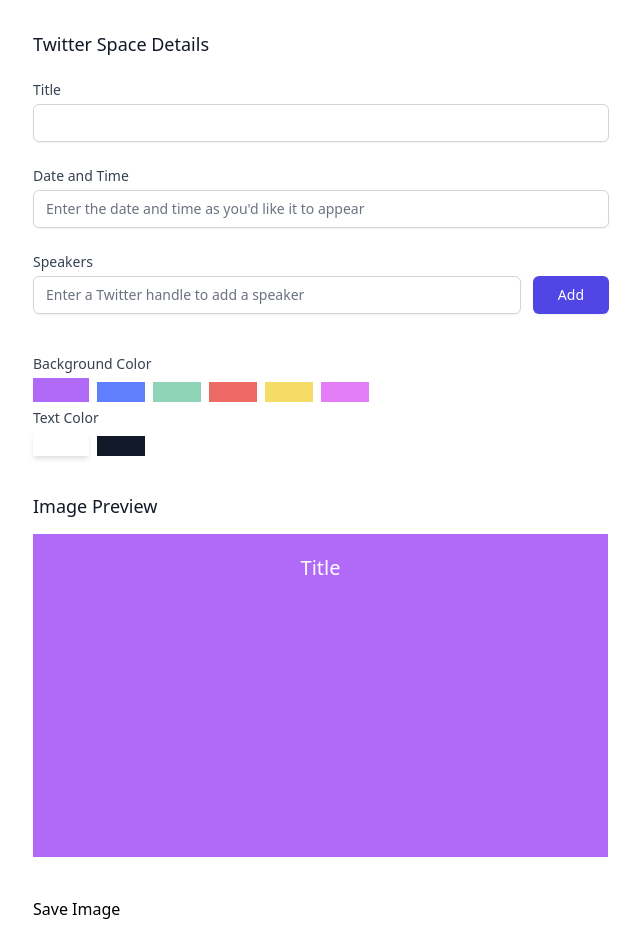
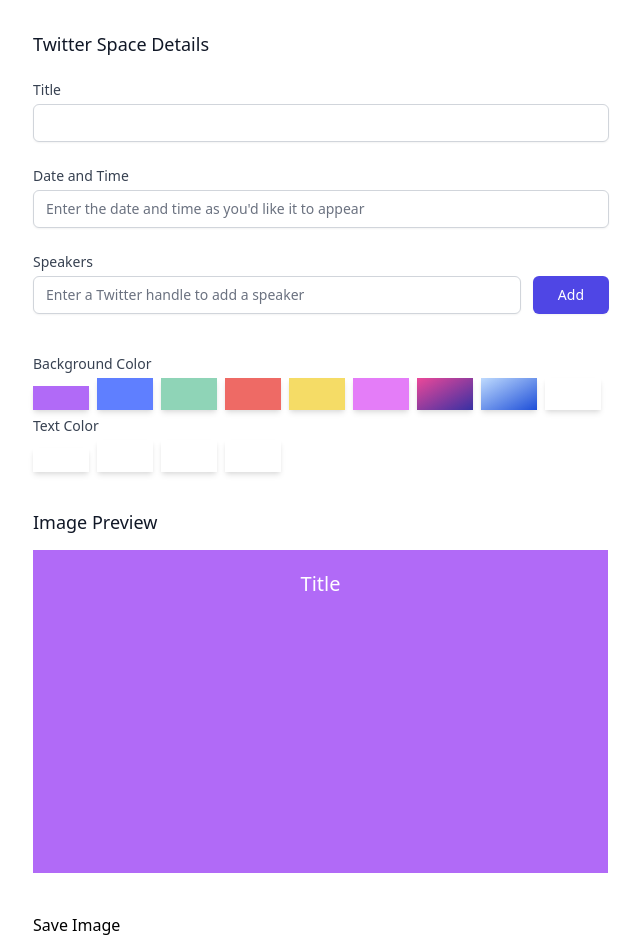
Before and after one commit to nickoelsner/spacespromo, a Next.js app: page / in a window 1280 px wide. Shown: the whole page, without its empty margins (319-959 px from the left). Built offline with nearby package versions, Linux system fonts and the light colour scheme.

Commit message:
added gradient background options, additional text color options

```diff
--- a/pages/index.js
+++ b/pages/index.js
@@ -2,6 +2,7 @@ import SpeakerSearch from '../components/SpeakerSearch'
 import { useState } from 'react'
 import Head from 'next/head'
 import * as htmlToImage from 'html-to-image'
+import { width } from 'tailwindcss/defaultTheme'
 const download = require('downloadjs')
 
 const backgroundColors = [
@@ -11,9 +12,12 @@ const backgroundColors = [
   'bg-[#EE6A65]',
   'bg-[#F5DC66]',
   'bg-[#E47DF8]',
+  'bg-gradient-to-br from-pink-500 to-indigo-800',
+  'bg-gradient-to-br from-blue-200 to-blue-700',
+  'bg-gradient-to-br from-teal-100 to-teal-400',
 ]
 
-const textColors = ['text-white', 'text-gray-900']
+const textColors = ['text-white', 'text-gray-200', 'text-gray-700', 'text-gray-900']
 
 export default function Home() {
   const [speakers, setSpeakers] = useState([])
@@ -23,10 +27,38 @@ export default function Home() {
   const [dateTime, setDateTime] = useState('')
 
   const onSaveImage = () => {
+    const style = { width: '1150px', height: '646.875px' }
+    const height = '646.875px'
+    const width = '1150px'
     htmlToImage.toPng(document.getElementById('promo-image')).then(function (dataUrl) {
-      download(dataUrl, 'my-node.png')
+      download(dataUrl, 'SpacesPromo.png')
     })
   }
+
+  const ImagePreview = ({ id }) => (
+    <div
+      id={id}
+      className={`w-[575px] h-[323.4375px] ${backgroundColor} flex flex-col justify-between items-center p-5 mb-10`}
+    >
+      <h1 className={`mb-5 text-xl font-medium text-center ${textColor}`}>{title || 'Title'}</h1>
+      <div className="flex-grow" />
+      <ul className="flex flex-wrap justify-center">
+        {speakers.map((speaker) => (
+          <li className="flex flex-col items-center mx-2 mb-3" key={speaker.name}>
+            <img
+              className="w-[4.9rem] h-[4.9rem] mx-auto rounded-full"
+              src={`https://unavatar.io/twitter/${speaker.username}`}
+              alt=""
+            />
+            <h3 className={`text-[12px] font-medium ${textColor}`}>{speaker.name}</h3>
+          </li>
+        ))}
+      </ul>
+      <div className="flex-grow" />
+      <div className="flex-grow" />
+      <p className={`text-center ${textColor}`}>{dateTime}</p>
+    </div>
+  )
 
   return (
     <div>
@@ -80,49 +112,32 @@ export default function Home() {
                 {backgroundColors.map((color, i) => (
                   <button
                     key={i}
-                    className={`w-12 h-5 mr-2 ${color} ${
+                    className={`w-14 h-8 mr-2 shadow-md ${color} ${
                       backgroundColor === color ? 'w-14 h-6' : ''
                     }`}
                     onClick={() => setBackgroundColor(color)}
                   />
                 ))}
                 <h4 className="block mb-1 text-sm font-medium text-gray-700">Text Color</h4>
-                {textColors.map((color, i) => (
-                  <button
-                    key={i}
-                    className={`w-12 h-5 mr-2 ${
-                      color === 'text-white' ? 'bg-white shadow-md' : 'bg-gray-900'
-                    } ${textColor === color ? 'w-14 h-6' : ''}`}
-                    onClick={() => setTextColor(color)}
-                  />
-                ))}
+                {textColors.map((color, i) => {
+                  const bgColor = color.replace(/text-/g, '')
+                  console.log('typeOf(bgColor) :>> ', typeof bgColor)
+                  console.log('color :>> ', color)
+                  console.log('bgColor :>> ', bgColor)
+                  return (
+                    <button
+                      key={i}
+                      className={`w-14 h-8 mr-2 shadow-md bg-${bgColor} ${
+                        textColor === color ? 'w-14 h-6' : ''
+                      }`}
+                      onClick={() => setTextColor(color)}
+                    />
+                  )
+                })}
                 <h3 className="pt-8 mb-4 text-lg font-medium leading-6 text-gray-900">
                   Image Preview
                 </h3>
-                <div
-                  id="promo-image"
-                  className={`w-[575px] h-[323.4375px] ${backgroundColor} flex flex-col justify-between items-center p-5 mb-10`}
-                >
-                  <h1 className={`mb-5 text-xl font-medium text-center ${textColor}`}>
-                    {title || 'Title'}
-                  </h1>
-                  <div className="flex-grow" />
-                  <ul className="flex flex-wrap justify-center">
-                    {speakers.map((speaker) => (
-                      <li className="flex flex-col items-center mx-2 mb-3" key={speaker.name}>
-                        <img
-                          className="w-[4.9rem] h-[4.9rem] mx-auto rounded-full"
-                          src={`https://unavatar.io/twitter/${speaker.username}`}
-                          alt=""
-                        />
-                        <h3 className={`text-[12px] font-medium ${textColor}`}>{speaker.name}</h3>
-                      </li>
-                    ))}
-                  </ul>
-                  <div className="flex-grow" />
-                  <div className="flex-grow" />
-                  <p className={`text-center ${textColor}`}>{dateTime}</p>
-                </div>
+                <ImagePreview id="promo-image" />
                 <button onClick={onSaveImage}>Save Image</button>
               </div>
             </div>
```
Also changed, not shown: 1 other file (tests, documents, lock files or other folders).
